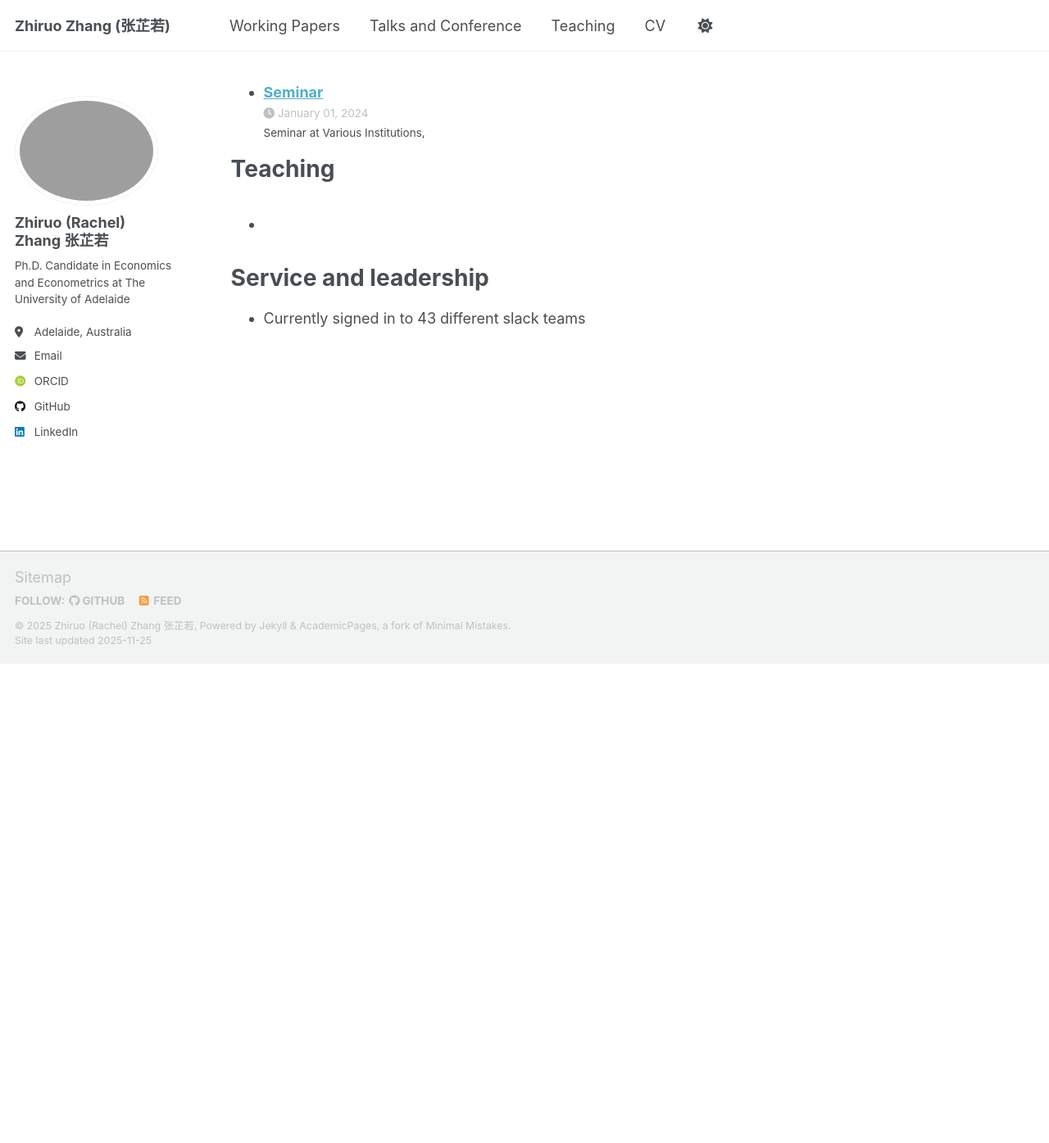
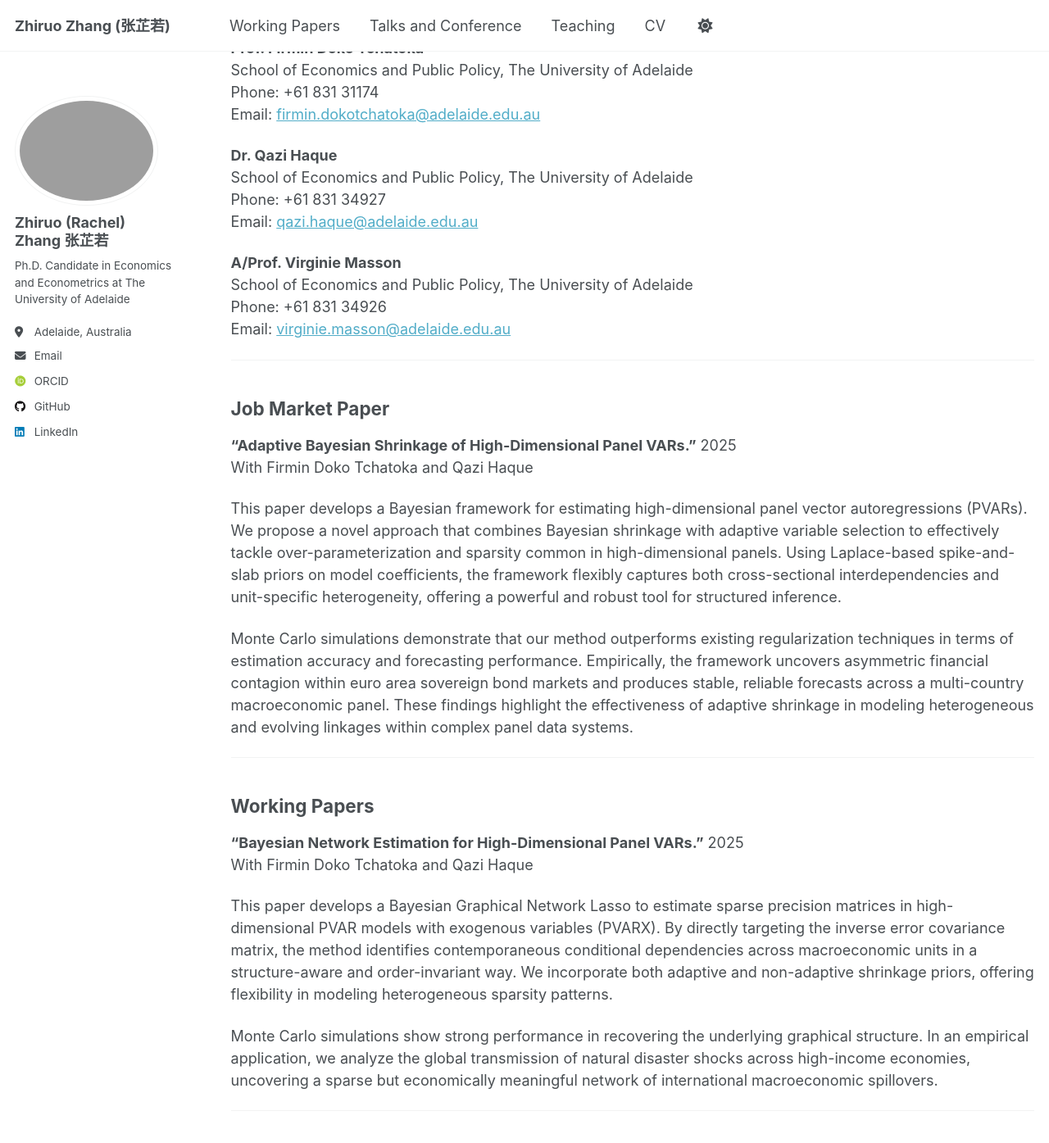
Before and after one commit to zhiruozzr/zhiruozzr.github.io, a Jekyll site: the page built from _pages/cv.md, in a window 1280 px wide and 1400 px high, scrolled down 1468 px. Shown: the top 1395 px of the window at 82% size. Built offline with Jekyll 4.4.1, drawn with Linux system fonts in a browser that asks for light colours; some web fonts are replaced; a script that is not in the unit is left out; a file with an impossible date is left out; before the commit the page ends 2278 px from its top, so only the background shows below that; some of the changed text lies outside the part shown.

Commit message:
Update cv.md

```diff
--- a/_pages/cv.md
+++ b/_pages/cv.md
@@ -9,56 +9,203 @@
 
 {% include base_path %}
 
-Education
-======
-* Ph.D in Version Control Theory, GitHub University, 2018 (expected)
-* M.S. in Jekyll, GitHub University, 2014
-* B.S. in GitHub, GitHub University, 2012
+## Contact
 
-Work experience
-======
-* Spring 2024: Academic Pages Collaborator
-  * GitHub University
-  * Duties includes: Updates and improvements to template
-  * Supervisor: The Users
+**Zhiruo (Rachel) Zhang**
+School of Economics and Public Policy
+The University of Adelaide
+Adelaide, SA 5005, Australia
 
-* Fall 2015: Research Assistant
-  * GitHub University
-  * Duties included: Merging pull requests
-  * Supervisor: Professor Hub
+- Email: [zhiruo.zhang@adelaide.edu.au](mailto:zhiruo.zhang@adelaide.edu.au)
+- GitHub: [https://github.com/zhiruozzr](https://github.com/zhiruozzr)
+- Phone: +61 448 146 347
 
-* Summer 2015: Research Assistant
-  * GitHub University
-  * Duties included: Tagging issues
-  * Supervisor: Professor Git
+---
 
-Skills
-======
-* Skill 1
-* Skill 2
-  * Sub-skill 2.1
-  * Sub-skill 2.2
-  * Sub-skill 2.3
-* Skill 3
+## Office Contact Information
 
-Publications
-======
-  <ul>{% for post in site.publications reversed %}
-    {% include archive-single-cv.html %}
-  {% endfor %}</ul>
+Level 4, Nexus 10 Tower
+School of Economics and Public Policy
+The University of Adelaide
+Adelaide, SA 5005
 
-Talks
-======
-  <ul>{% for post in site.talks reversed %}
-    {% include archive-single-talk-cv.html  %}
-  {% endfor %}</ul>
+---
 
-Teaching
-======
-  <ul>{% for post in site.teaching reversed %}
-    {% include archive-single-cv.html %}
-  {% endfor %}</ul>
+## Graduate Studies
 
-Service and leadership
-======
-* Currently signed in to 43 different slack teams
+**The University of Adelaide**
+Ph.D. Candidate in Economics and Econometrics, *2022–present*
+Expected completion: **June 2026**
+
+---
+
+## Prior Education
+
+**Monash University, Australia**  *(July 2016 – July 2021)*
+- **Master of Applied Econometrics**
+  - Dissertation: *Empirical Analysis of a Time-varying Vector Autoregression Model*
+  - Supervisor: Prof. Jiti Gao
+- **Bachelor of Business**
+  - Major: Finance
+  - Minor: Business Statistics
+
+---
+
+## Fields of Interest
+
+- **Primary:** Macroeconometrics, Bayesian Time Series, Panel Data Econometrics
+- **Secondary:** Machine Learning, Nonlinear Time Series Models
+
+---
+
+## References
+
+**Prof. Firmin Doko Tchatoka**
+School of Economics and Public Policy, The University of Adelaide
+Phone: +61 831 31174
+Email: [firmin.dokotchatoka@adelaide.edu.au](mailto:firmin.dokotchatoka@adelaide.edu.au)
+
+**Dr. Qazi Haque**
+School of Economics and Public Policy, The University of Adelaide
+Phone: +61 831 34927
+Email: [qazi.haque@adelaide.edu.au](mailto:qazi.haque@adelaide.edu.au)
+
+**A/Prof. Virginie Masson**
+School of Economics and Public Policy, The University of Adelaide
+Phone: +61 831 34926
+Email: [virginie.masson@adelaide.edu.au](mailto:virginie.masson@adelaide.edu.au)
+
+---
+
+## Job Market Paper
+
+**“Adaptive Bayesian Shrinkage of High-Dimensional Panel VARs.”** 2025
+With Firmin Doko Tchatoka and Qazi Haque
+
+This paper develops a Bayesian framework for estimating high-dimensional panel vector autoregressions (PVARs). We propose a novel approach that combines Bayesian shrinkage with adaptive variable selection to effectively tackle over-parameterization and sparsity common in high-dimensional panels. Using Laplace-based spike-and-slab priors on model coefficients, the framework flexibly captures both cross-sectional interdependencies and unit-specific heterogeneity, offering a powerful and robust tool for structured inference.
+
+Monte Carlo simulations demonstrate that our method outperforms existing regularization techniques in terms of estimation accuracy and forecasting performance. Empirically, the framework uncovers asymmetric financial contagion within euro area sovereign bond markets and produces stable, reliable forecasts across a multi-country macroeconomic panel. These findings highlight the effectiveness of adaptive shrinkage in modeling heterogeneous and evolving linkages within complex panel data systems.
+
+---
+
+## Working Papers
+
+**“Bayesian Network Estimation for High-Dimensional Panel VARs.”** 2025
+With Firmin Doko Tchatoka and Qazi Haque
+
+This paper develops a Bayesian Graphical Network Lasso to estimate sparse precision matrices in high-dimensional PVAR models with exogenous variables (PVARX). By directly targeting the inverse error covariance matrix, the method identifies contemporaneous conditional dependencies across macroeconomic units in a structure-aware and order-invariant way. We incorporate both adaptive and non-adaptive shrinkage priors, offering flexibility in modeling heterogeneous sparsity patterns.
+
+Monte Carlo simulations show strong performance in recovering the underlying graphical structure. In an empirical application, we analyze the global transmission of natural disaster shocks across high-income economies, uncovering a sparse but economically meaningful network of international macroeconomic spillovers.
+
+---
+
+## Selected Work in Progress
+
+**“Beyond Group Shrinkage Toward Hierarchical Selection in Panel VAR.”**
+With Firmin Doko Tchatoka and Qazi Haque.
+
+
+---
+
+## Teaching Experience
+
+**Tutor, The University of Adelaide**
+
+- *ECON 3530 – Applied Econometrics III*
+  - Semester 1, 2024; Semester 1, 2025
+- *ECON 3510 – International Finance III*
+  - Semester 2, 2024; Semester 2, 2025
+- *ECON 2508 – Financial Economics II*
+  - Semester 1, 2024
+- *ECON 2513 – Global Economic History II*
+  - Semester 2, 2025
+- *ECON 2514 – Managerial Economics II*
+  - Semester 2, 2024
+- *ECON 2515 – Intermediate Applied Econometrics II*
+  - Semester 2, 2023
+- *ECON 1005 – Introduction to Mathematical Economics I*
+  - Semester 1, 2024; Semester 1, 2025
+
+**Other Teaching Assistant Roles**
+
+- Converted econometrics teaching materials from *Stata* to *R*
+- Developed code examples and solution templates
+
+---
+
+## Professional Activities
+
+### Conference Presentations *(including scheduled)*
+
+- **2025**
+  - World Congress of the Econometric Society 2025
+  - 39th Annual Australian PhD Conference in Economics and Business
+  - 10th Workshop of the Australasian Macroeconomics Society (WAMS + LAEF 2025)
+
+- **2024**
+  - Australasian Meeting of the Econometric Society
+  - Continuing Education in Macroeconometrics
+  - Australian Conference of Economists
+  - Africa Meeting of the Econometric Society
+  - 32nd Australia–New Zealand Econometric Study Group Meeting
+
+- **2023**
+  - 31st Australia–New Zealand Econometric Study Group Meeting *(Poster)*
+
+### Seminar Presentations
+
+- **2024** – The University of Adelaide SEPP HDR Internal Seminar
+- **2023** – School of Economics and Public Policy “Brainbag” Workshop, The University of Adelaide
+
+---
+
+## Scholarships and Grants
+
+- **Adelaide International Graduate Research Scholarship**, The University of Adelaide
+  *2022–2026*
+- **Travel Grants**, School of Economics and Public Policy, The University of Adelaide
+  *2024–2025*
+
+---
+
+## Technical Skills
+
+- **Programming:** MATLAB, R, Stata, Julia
+- **Workflow & Tools:** Git, Bash, Slurm (HPC)
+- **Document Preparation:** LaTeX, Markdown, HTML
+
+---
+
+## Languages
+
+- Mandarin (native)
+- English (fluent)
+- Russian (intermediate)
+
+---
+
+## Publications (from site database)
+
+<ul>
+{% for post in site.publications reversed %}
+  {% include archive-single-cv.html %}
+{% endfor %}
+</ul>
+
+## Talks (from site database)
+
+<ul>
+{% for post in site.talks reversed %}
+  {% include archive-single-talk-cv.html %}
+{% endfor %}
+</ul>
+
+## Teaching (from site database)
+
+<ul>
+{% for post in site.teaching reversed %}
+  {% include archive-single-cv.html %}
+{% endfor %}
+</ul>
+
+---
```
